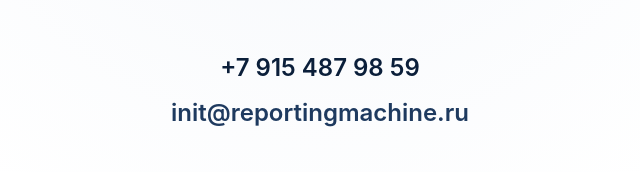
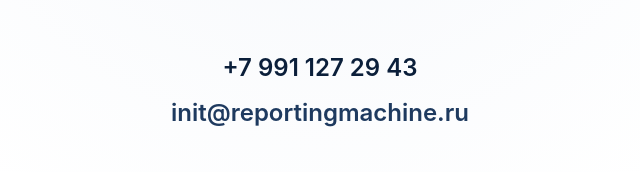
Before and after one commit to GeorgyMalkhozov/reportingmachine, a plain HTML site: page index.html in a window 1280 px wide. Shown: the part 1304-1476 px from the top of the page, 320-960 px from the left. Drawn offline with Linux system fonts and the light colour scheme.

Commit message:
Update index.html

```diff
--- a/index.html
+++ b/index.html
@@ -378,7 +378,7 @@
       </div>
     </div>
 
-    <div class="contact-line">+7 915 487 98 59</div>
+    <div class="contact-line">+7 991 127 29 43</div>
     <div class="contact-line"><a href="mailto:init@reportingmachine.pro">init@reportingmachine.ru</a></div>
 
     <a href="#profile" class="arrow-down" aria-label="Прокрутить вниз">
```
